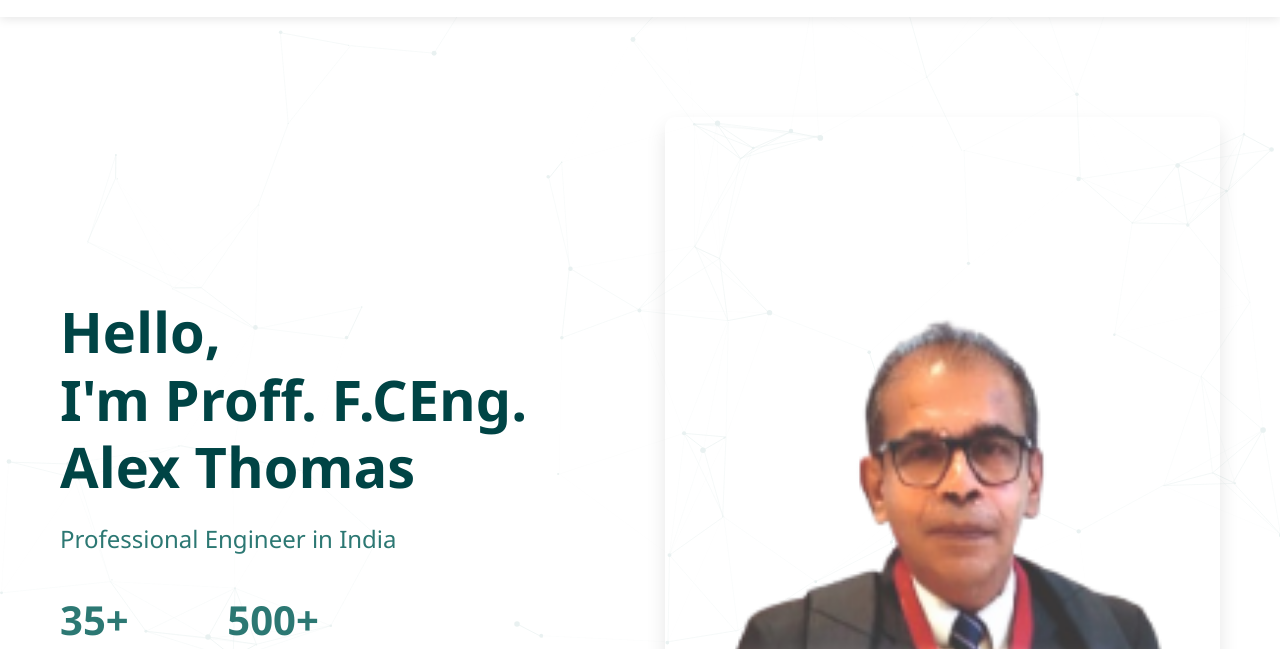
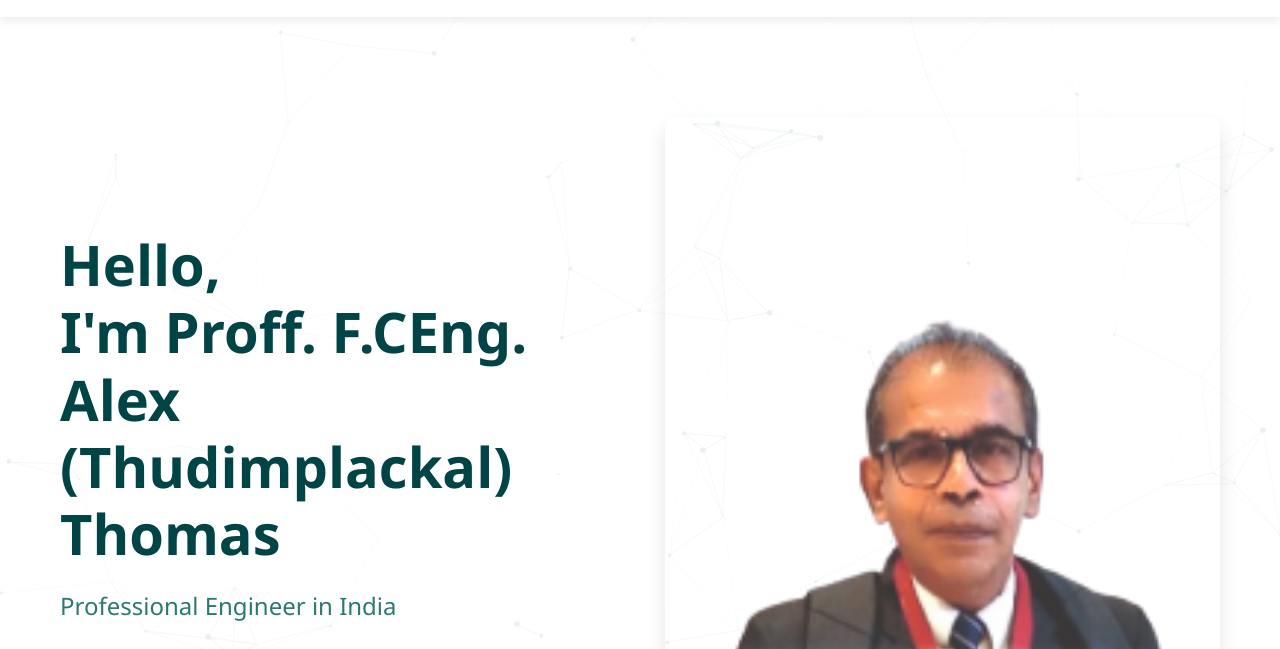
Before and after one commit to Abinbn/graceconsult.in, a plain HTML site: page index.html in a window 1280 px wide. Shown: the part 125-774 px from the top of the page. Drawn offline with nearby package versions, Linux system fonts and the light colour scheme.

Commit message:
Update index.html

```diff
--- a/index.html
+++ b/index.html
@@ -62,7 +62,7 @@
     <main>
         <section id="home" class="hero">
             <div class="hero-content">
-                <h1>Hello,<br>I'm Proff. F.CEng. Alex Thomas</h1>
+                <h1>Hello,<br>I'm Proff. F.CEng. Alex (Thudimplackal) Thomas</h1>
                 <p class="subtitle">Professional Engineer in India</p>
                 <div class="hero-stats">
                     <div class="stat">
```
